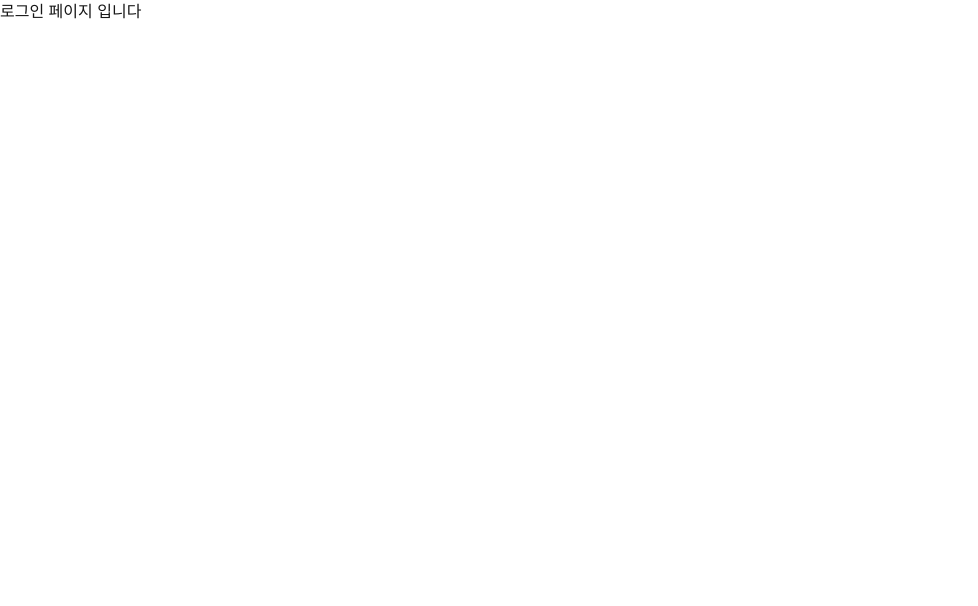
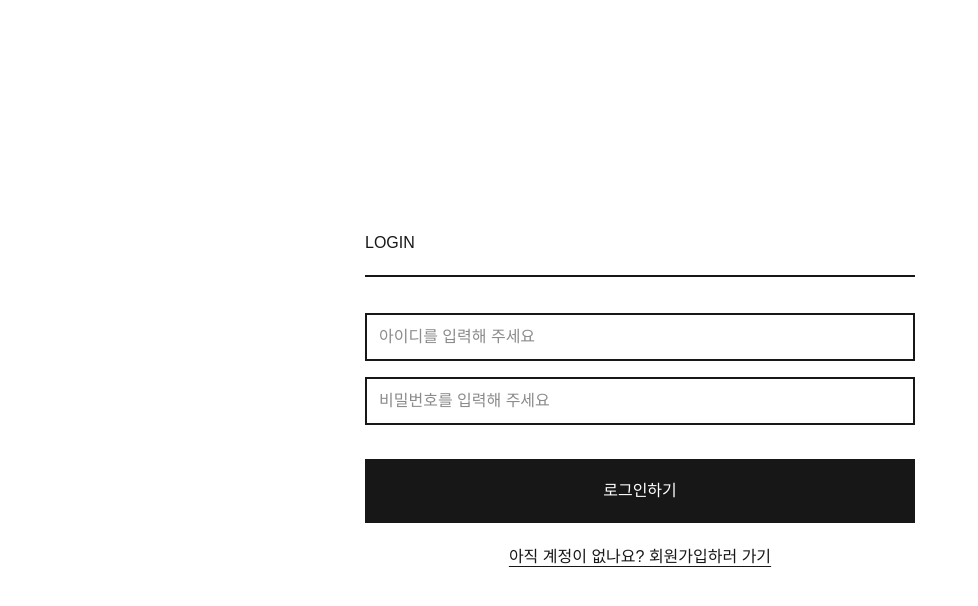
Before and after one commit to CEOS-22nd-CatchUP/next-vote-22nd, a Next.js app: page /login in a window 1280 px wide. Shown: the top 606 px of the page, without its empty margins (0-978 px from the left). Built offline with nearby package versions, Linux system fonts and the light colour scheme.

Commit message:
feat: 로그인 페이지 퍼블리싱

```diff
--- a/src/app/login/page.tsx
+++ b/src/app/login/page.tsx
@@ -1,7 +1,31 @@
+import Link from 'next/link';
+
 export default function Login() {
   return (
-    <div>
-      <main>로그인 페이지 입니다</main>
+    <div className="flex min-h-screen items-center justify-center">
+      <div className="flex w-[550px] flex-col items-center justify-center">
+        <div className="mb-9 w-[550px] border-b-2 pb-5">LOGIN</div>
+        <div>
+          <form>
+            <div className="mb-4">
+              <input className="border-foreground h-12 w-[550px] border-2 p-3" placeholder="아이디를 입력해 주세요" />
+            </div>
+            <div className="mb-[34px]">
+              <input
+                type="password"
+                className="border-foreground h-12 w-[550px] border-2 p-3"
+                placeholder="비밀번호를 입력해 주세요"
+              />
+            </div>
+            <button className="bg-foreground h-16 w-[550px] text-white">로그인하기</button>
+          </form>
+        </div>
+        <div className="mt-5.5">
+          <Link href="/signup" className="text-gray-1 underline underline-offset-4">
+            아직 계정이 없나요? 회원가입하러 가기
+          </Link>
+        </div>
+      </div>
     </div>
   );
 }
```
